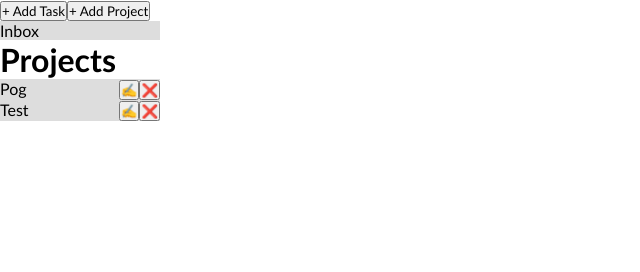
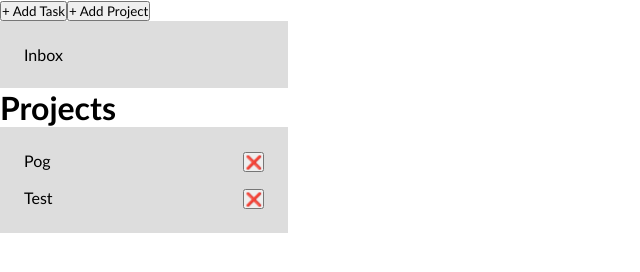
Before and after one commit to ilindaa/todo-list, a website built with webpack: page dist/index.html in a window 1280 px wide. Shown: the whole page, without its empty margins (0-640 px from the left). Built offline with nearby package versions, Linux system fonts and the light colour scheme.

Commit message:
Updated form submit buttons

```diff
--- a/src/display.js
+++ b/src/display.js
@@ -36,20 +36,20 @@ export function displayUserProjects() {
         projectDiv.appendChild(projectName);
 
         const buttonsDiv = document.createElement('div');
-        const editIcon = document.createElement('button');
+        // const editIcon = document.createElement('button');
         const deleteIcon = document.createElement('button');
 
-        editIcon.type = 'button';
+        // editIcon.type = 'button';
         deleteIcon.type = 'button';
 
-        editIcon.textContent = '✍';
+        // editIcon.textContent = '✍';
         deleteIcon.textContent = '❌';
 
         // edit.onclick =
         deleteIcon.onclick = removeProject;
 
         projectDiv.appendChild(buttonsDiv);
-        buttonsDiv.appendChild(editIcon);
+        // buttonsDiv.appendChild(editIcon);
         buttonsDiv.appendChild(deleteIcon);
 
         projectsArea.appendChild(projectDiv);
--- a/src/projectForm.js
+++ b/src/projectForm.js
@@ -11,10 +11,14 @@ export function addProjectForm() {
     const addProjectButton = document.createElement('button');
 
     projectForm.hidden = true;
+    projectForm.onsubmit = function(event) {
+        event.preventDefault();
+        addProject();
+    }
     projectName.required = true;
 
     cancelButton.type = 'button'; // close form and clear form
-    addProjectButton.type = 'button';
+    addProjectButton.type = 'submit';
 
     projectNameLabel.for = 'project-name';
 
@@ -26,10 +30,8 @@ export function addProjectForm() {
     addProjectButton.textContent = 'Add Project';
 
     cancelButton.value = 'cancel';
-    addProjectButton.value = 'add';
 
     cancelButton.onclick = closeProjectForm;
-    addProjectButton.onclick = addProject;
 
     content.appendChild(projectForm);
     projectForm.appendChild(projectNameLabel);
--- a/src/style.css
+++ b/src/style.css
@@ -12,13 +12,16 @@ button {
 .default-area,
 .projects-area {
     background-color: #ddd;
-    width: 10rem;
+    width: 18rem;
     height: auto;
+    padding: 1rem;
 }
 
 .sidebar-project {
     display: flex;
     justify-content: space-between;
+    border-radius: 0.5rem;
+    padding: 0.5rem;
     cursor: pointer;
 }
 
--- a/src/taskForm.js
+++ b/src/taskForm.js
@@ -15,13 +15,17 @@ export function addTaskForm() {
     const addTaskButton = document.createElement('button');
 
     taskForm.hidden = true;
+    taskForm.onsubmit = function(event) {
+        event.preventDefault();
+        addTask();
+    };
     taskName.required = true;
 
     taskName.type = 'text';
     taskDescription.type = 'text';
     dueDate.type = 'date';
     cancelButton.type = 'button'; // close the form, reset fields
-    addTaskButton.type = 'button'; // need to prevent default, if there isn't a task name - gray out the button
+    addTaskButton.type = 'submit'; // need to prevent default, if there isn't a task name - gray out the button
 
     taskName.placeholder = 'Task name';
     taskDescription.placeholder = 'Description';
@@ -41,10 +45,8 @@ export function addTaskForm() {
     addTaskButton.textContent = 'Add Task';
 
     cancelButton.value = 'cancel';
-    addTaskButton.value = 'add';
 
     cancelButton.onclick = closeTaskForm;
-    addTaskButton.onclick = addTask;
 
         // Priority Options
         const priorityPlaceholder = document.createElement('option');
```
Also changed, not shown: dist/main.js.
